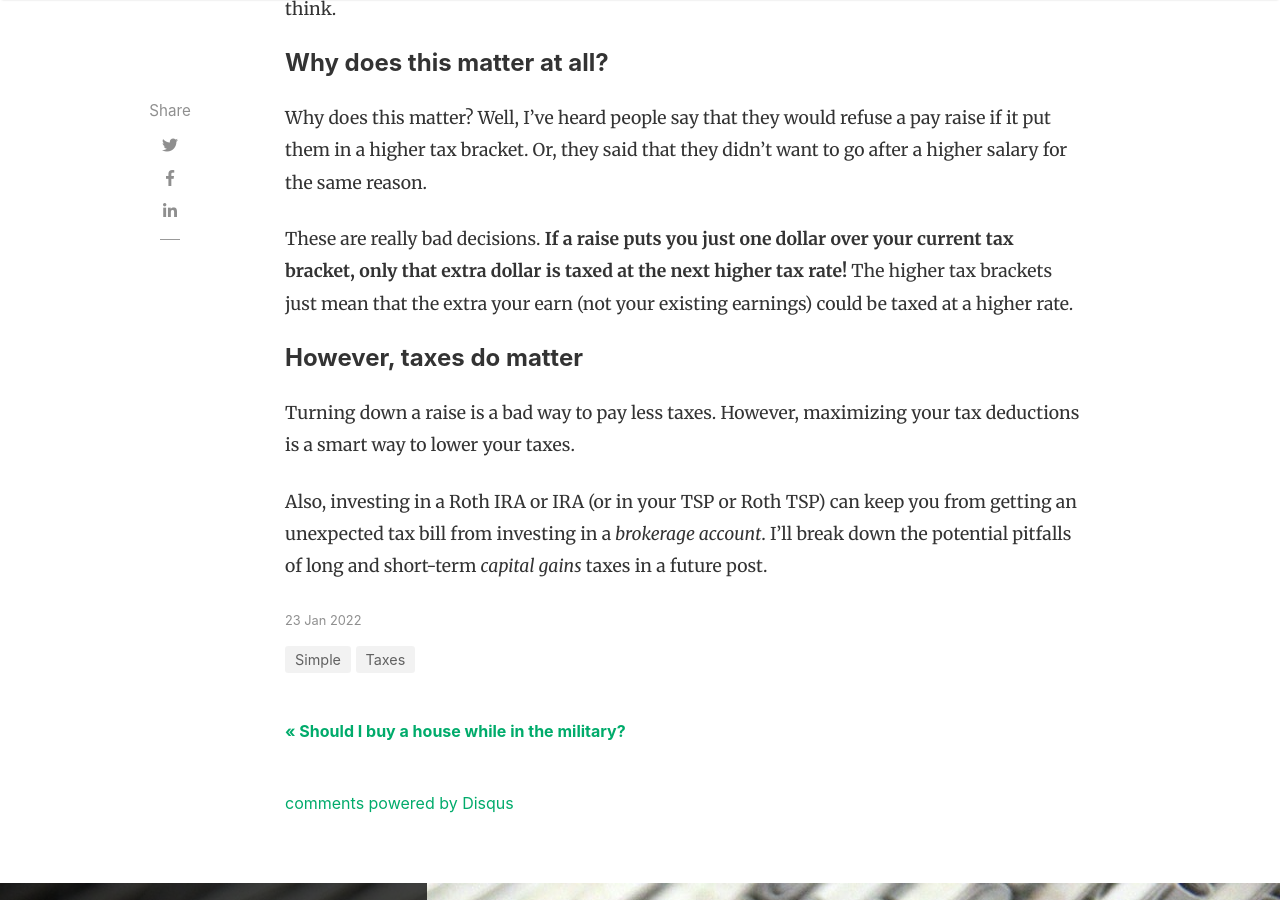
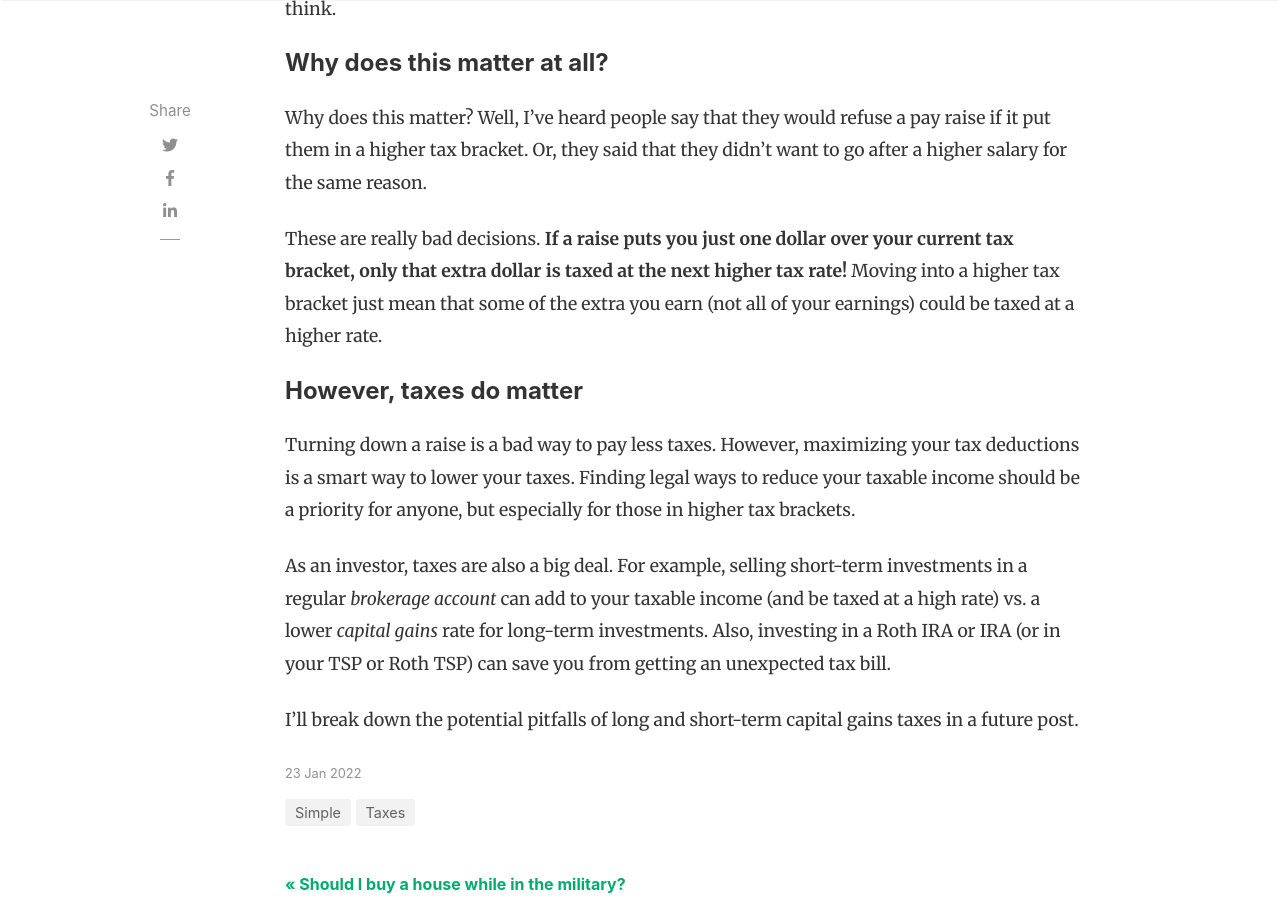
Before and after one commit to militaryinvestor/militaryinvestor.github.io, a Jekyll site: the page built from _posts/2022-01-23-How-Do-Tax-Brackets-Work.md, in a window 1280 px wide and 900 px high, scrolled down 2934 px. Built offline with Jekyll 4.4.1, drawn with Linux system fonts in a browser that asks for light colours; nearby versions of some CDN libraries; comment, search, counter and statistics services are not loaded.

Commit message:
Update 2022-01-23-How-Do-Tax-Brackets-Work.md

```diff
--- a/_posts/2022-01-23-How-Do-Tax-Brackets-Work.md
+++ b/_posts/2022-01-23-How-Do-Tax-Brackets-Work.md
@@ -50,10 +50,12 @@ The other part of this you have to know is that your tax rates are based on your
 
 Why does this matter?  Well, I've heard people say that they would refuse a pay raise if it put them in a higher tax bracket.  Or, they said that they didn't want to go after a higher salary for the same reason.
 
-These are really bad decisions.  **If a raise puts you just one dollar over your current tax bracket, only that extra dollar is taxed at the next higher tax rate!**  The higher tax brackets just mean that the extra your earn (not your existing earnings) could be taxed at a higher rate.
+These are really bad decisions.  **If a raise puts you just one dollar over your current tax bracket, only that extra dollar is taxed at the next higher tax rate!**  Moving into a higher tax bracket just mean that some of the extra you earn (not all of your earnings) could be taxed at a higher rate.
 
 #### However, taxes do matter
 
-Turning down a raise is a bad way to pay less taxes.  However, maximizing your tax deductions is a smart way to lower your taxes.
+Turning down a raise is a bad way to pay less taxes.  However, maximizing your tax deductions is a smart way to lower your taxes.  Finding legal ways to reduce your taxable income should be a priority for anyone, but especially for those in higher tax brackets.
 
-Also, investing in a Roth IRA or IRA (or in your TSP or Roth TSP) can keep you from getting an unexpected tax bill from investing in a _brokerage account_.  I'll break down the potential pitfalls of long and short-term _capital gains_ taxes in a future post.
+As an investor, taxes are also a big deal.  For example, selling short-term investments in a regular _brokerage account_ can add to your taxable income (and be taxed at a high rate) vs. a lower _capital gains_ rate for long-term investments.  Also, investing in a Roth IRA or IRA (or in your TSP or Roth TSP) can save you from getting an unexpected tax bill.
+
+I'll break down the potential pitfalls of long and short-term capital gains taxes in a future post.
```
